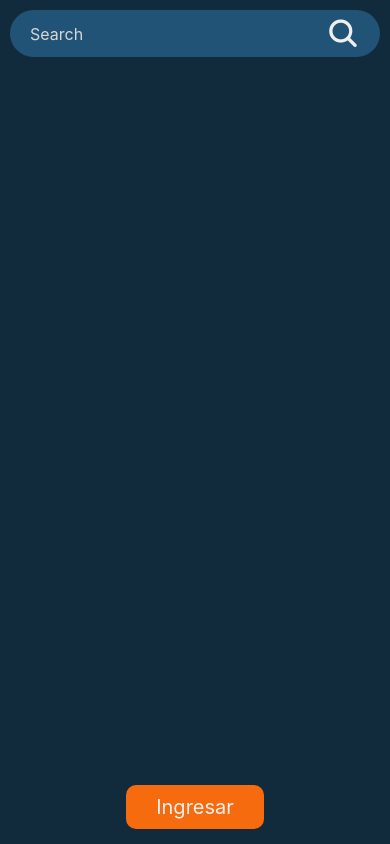
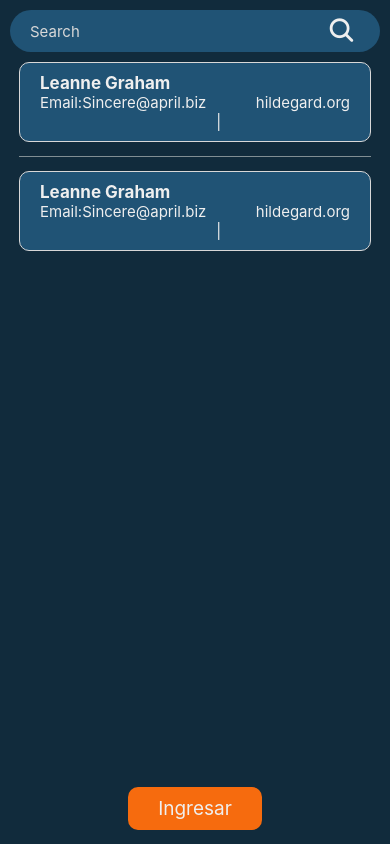
Before and after one commit to Abdiel49/TG-UsersApp, a React Native app: screen / in a window 390 px wide. Built offline with nearby package versions, Linux system fonts and the light colour scheme.

Commit message:
implement the user list item, getuserInfo

```diff
--- /dev/null
+++ b/src/api/userServices.js
@@ -0,0 +1,7 @@
+const BASE_API_URL = 'https://jsonplaceholder.typicode.com/';
+
+export const getUserList = async () => {
+  const response = await fetch(`${BASE_API_URL}users`);
+  const json = await response.json();
+  return json;
+};
--- a/src/components/atoms/Button.js
+++ b/src/components/atoms/Button.js
@@ -2,6 +2,7 @@ import {StyleSheet, TouchableOpacity} from 'react-native';
 import React from 'react';
 import {colors} from '../../styles/colors';
 import TextBase from './TextBase';
+import normalize from '../../helpers/Dimensions/normalize';
 
 const Button = ({label, style, labelStyle}) => {
   return (
@@ -27,6 +28,6 @@ const styles = StyleSheet.create({
   },
   buttonLabel: {
     textAlign: 'center',
-    fontSize: 20,
+    fontSize: normalize(20),
   },
 });
--- /dev/null
+++ b/src/components/atoms/LoadingView.js
@@ -0,0 +1,22 @@
+import {StyleSheet, View, ActivityIndicator} from 'react-native';
+import React from 'react';
+
+import {colors} from '../../styles/colors';
+
+const LoadingView = () => {
+  return (
+    <View style={styles.container}>
+      <ActivityIndicator size={'large'} color={colors.acction} />
+    </View>
+  );
+};
+
+export default LoadingView;
+
+const styles = StyleSheet.create({
+  container: {
+    flex: 1,
+    backgroundColor: colors.backgroundOpacity,
+    justifyContent: 'center',
+  },
+});
--- /dev/null
+++ b/src/components/atoms/Separator.js
@@ -0,0 +1,16 @@
+import {StyleSheet, View} from 'react-native';
+import React from 'react';
+
+const Separator = () => {
+  return <View style={styles.separator} />;
+};
+
+export default Separator;
+
+const styles = StyleSheet.create({
+  separator: {
+    height: 1,
+    backgroundColor: '#CED0CE99',
+    marginVertical: 14,
+  },
+});
--- a/src/components/atoms/TextBase.js
+++ b/src/components/atoms/TextBase.js
@@ -1,6 +1,7 @@
 import {StyleSheet, Text} from 'react-native';
 import React from 'react';
 import {colors} from '../../styles/colors';
+import normalize from '../../helpers/Dimensions/normalize';
 
 const TextBase = ({text, style}) => {
   return <Text style={[styles.text, style]}>{text || ''}</Text>;
@@ -11,6 +12,6 @@ export default TextBase;
 const styles = StyleSheet.create({
   text: {
     color: colors.white,
-    fontSize: 16,
+    fontSize: normalize(16),
   },
 });
--- /dev/null
+++ b/src/components/molecules/UserItem.js
@@ -0,0 +1,59 @@
+import {StyleSheet, View, TouchableOpacity} from 'react-native';
+import React, {useState} from 'react';
+
+import {colors} from '../../styles/colors';
+import TextBase from '../atoms/TextBase';
+import normalize from '../../helpers/Dimensions/normalize';
+
+const UserItem = ({userData}) => {
+  const [selected, setSelected] = useState(false);
+  const {id, name, username, email, address, phone, website, company} =
+    userData;
+
+  const onSelectUser = () => {
+    setSelected(!selected);
+    // console.log({id, name, username, email, address, phone, website, company});
+  };
+  return (
+    <TouchableOpacity
+      style={[styles.container, selected && styles.selected]}
+      activeOpacity={0.8}
+      onPress={onSelectUser}>
+      <View style={styles.row}>
+        <TextBase text={name} style={styles.title} />
+      </View>
+      <View style={styles.row}>
+        <TextBase text={'Email: '} />
+        <TextBase text={email} />
+        <TextBase text={'\t|\t'} style={styles.separator} />
+        <TextBase text={website} />
+      </View>
+    </TouchableOpacity>
+  );
+};
+
+export default UserItem;
+
+const styles = StyleSheet.create({
+  container: {
+    backgroundColor: colors.primary,
+    paddingVertical: 10,
+    paddingHorizontal: 20,
+    borderRadius: 10,
+    borderWidth: 0.8,
+    borderColor: colors.grey,
+  },
+  selected: {
+    backgroundColor: colors.primary_200,
+  },
+  row: {
+    flexDirection: 'row',
+  },
+  separator: {
+    marginHorizontal: 10,
+  },
+  title: {
+    fontWeight: 'bold',
+    fontSize: normalize(18),
+  },
+});
--- a/src/components/molecules/search/SearchInput.js
+++ b/src/components/molecules/search/SearchInput.js
@@ -3,6 +3,7 @@ import React, {useState} from 'react';
 import Ionicons from 'react-native-vector-icons/Ionicons';
 
 import {colors} from '../../../styles/colors';
+import normalize from '../../../helpers/Dimensions/normalize';
 
 const SearchInput = () => {
   const [inputValue, setInputValue] = useState(null);
@@ -52,13 +53,13 @@ const styles = StyleSheet.create({
   },
   textInput: {
     color: colors.white,
-    fontSize: 16,
+    fontSize: normalize(16),
     // backgroundColor: colors.white,
     width: '90%',
   },
   icon: {
     color: colors.white,
-    fontSize: 34,
+    fontSize: normalize(30),
     alignSelf: 'center',
   },
 });
--- /dev/null
+++ b/src/components/organisms/UsersList.js
@@ -0,0 +1,75 @@
+import {View, SafeAreaView, FlatList} from 'react-native';
+import React from 'react';
+
+import UserItem from '../molecules/UserItem';
+import Separator from '../atoms/Separator';
+
+const mockdata = [
+  {
+    id: 1,
+    name: 'Leanne Graham',
+    username: 'Bret',
+    email: 'Sincere@april.biz',
+    address: {
+      street: 'Kulas Light',
+      suite: 'Apt. 556',
+      city: 'Gwenborough',
+      zipcode: '92998-3874',
+      geo: {
+        lat: '-37.3159',
+        lng: '81.1496',
+      },
+    },
+    phone: '1-770-736-8031 x56442',
+    website: 'hildegard.org',
+    company: {
+      name: 'Romaguera-Crona',
+      catchPhrase: 'Multi-layered client-server neural-net',
+      bs: 'harness real-time e-markets',
+    },
+  },
+  {
+    id: 2,
+    name: 'Leanne Graham',
+    username: 'Bret',
+    email: 'Sincere@april.biz',
+    address: {
+      street: 'Kulas Light',
+      suite: 'Apt. 556',
+      city: 'Gwenborough',
+      zipcode: '92998-3874',
+      geo: {
+        lat: '-37.3159',
+        lng: '81.1496',
+      },
+    },
+    phone: '1-770-736-8031 x56442',
+    website: 'hildegard.org',
+    company: {
+      name: 'Romaguera-Crona',
+      catchPhrase: 'Multi-layered client-server neural-net',
+      bs: 'harness real-time e-markets',
+    },
+  },
+];
+
+const UsersList = ({users}) => {
+  const renderItem = ({item}) => {
+    return <UserItem key={item.id} userData={item} />;
+  };
+
+  return (
+    <View>
+      <SafeAreaView>
+        <FlatList
+          data={users || mockdata}
+          renderItem={renderItem}
+          initialNumToRender={10}
+          ItemSeparatorComponent={Separator}
+        />
+      </SafeAreaView>
+    </View>
+  );
+};
+
+export default UsersList;
--- /dev/null
+++ b/src/helpers/Dimensions/normalize.js
@@ -0,0 +1,20 @@
+import {Dimensions, Platform, PixelRatio} from 'react-native';
+
+const {width: SCREEN_WIDTH, height: SCREEN_HEIGHT} = Dimensions.get('window');
+
+const scale = SCREEN_WIDTH / 375;
+
+/**
+ * It takes a size in pixels, multiplies it by the scale factor, and returns the result
+ * @returns the size of the font.
+ */
+const normalize = size => {
+  const newSize = size * scale;
+  if (Platform.OS === 'ios') {
+    return Math.round(PixelRatio.roundToNearestPixel(newSize));
+  } else {
+    return Math.round(PixelRatio.roundToNearestPixel(newSize)) - 2;
+  }
+};
+
+export default normalize;
--- a/src/screens/Home.js
+++ b/src/screens/Home.js
@@ -1,13 +1,45 @@
 import {StyleSheet, View} from 'react-native';
-import React from 'react';
+import React, {useState, useCallback, useEffect} from 'react';
+
 import SearchInput from '../components/molecules/search/SearchInput';
+import Button from '../components/atoms/Button';
+import LoadingView from '../components/atoms/LoadingView';
+import UsersList from '../components/organisms/UsersList';
+
+import {getUserList} from '../api/userServices';
+
 import {colors} from '../styles/colors';
-import Button from '../components/atoms/Button';
+import normalize from '../helpers/Dimensions/normalize';
 
 const Home = () => {
+  const [loading, setLoading] = useState(false);
+  const [users, setUsers] = useState(null);
+
+  const getData = useCallback(async () => {
+    setLoading(true);
+    const usersData = await getUserList();
+    console.log('users from api', usersData);
+    setUsers(usersData);
+    setLoading(false);
+  }, []);
+
+  useEffect(() => {
+    let isMounted = true;
+    if (isMounted) {
+      // getData();
+    }
+    return () => {
+      isMounted = false;
+    };
+  }, [getData]);
+
   return (
     <View style={styles.container}>
       <SearchInput />
+      {loading && <LoadingView />}
+      <View style={styles.usersContent}>
+        <UsersList users={users} />
+      </View>
       <View style={styles.putIn}>
         <Button label="Ingresar" />
       </View>
@@ -24,7 +56,10 @@ const styles = StyleSheet.create({
   },
   putIn: {
     position: 'absolute',
-    bottom: 15,
+    bottom: normalize(15),
     alignSelf: 'center',
   },
+  usersContent: {
+    marginHorizontal: normalize(20),
+  },
 });
--- a/src/styles/colors.js
+++ b/src/styles/colors.js
@@ -1,6 +1,8 @@
 export const colors = {
   primary: '#205375',
+  primary_200: '#206885',
   background: '#112B3C',
+  backgroundOpacity: 'rgba(17, 43, 60, 0.8)',
   acction: '#F66B0E',
   white: '#EFEFEF',
   grey: '#D8D8D8',
```
